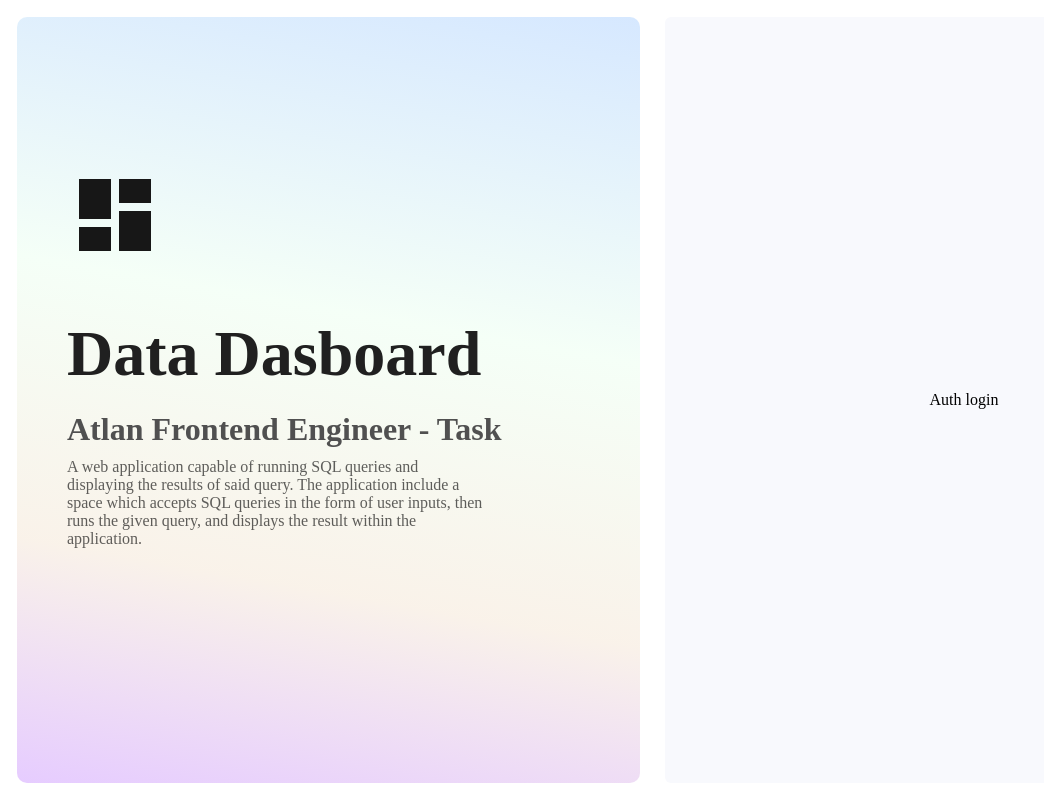
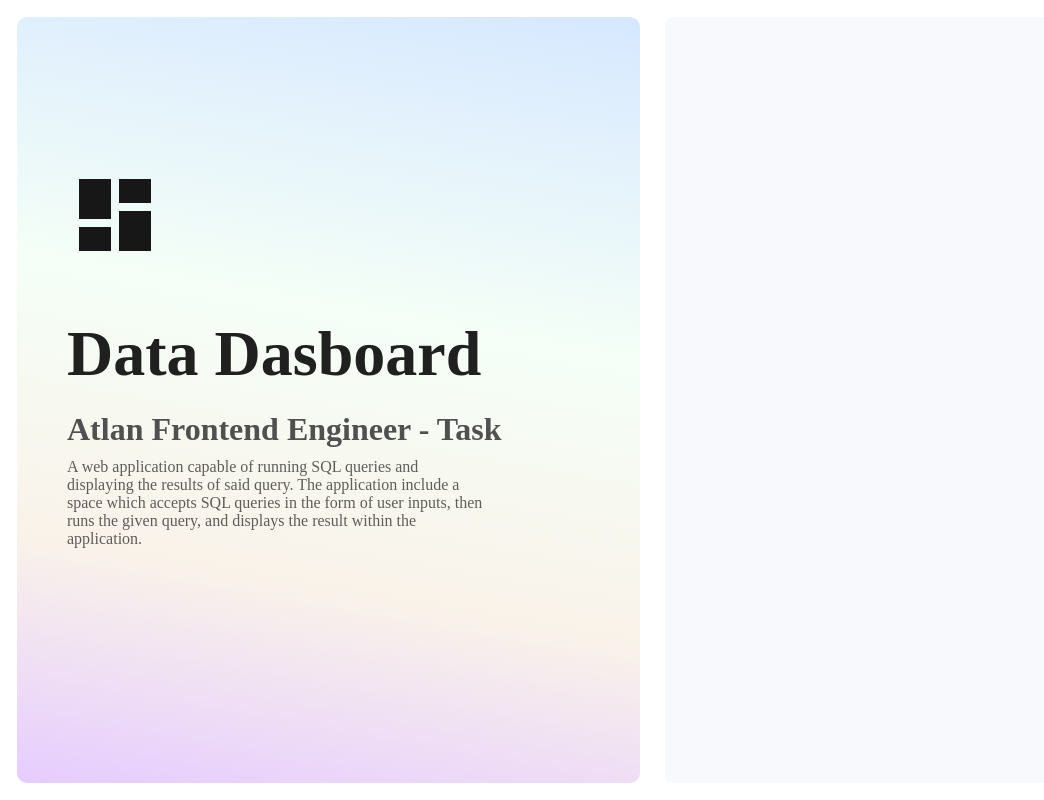
Before and after one commit to whiletrueee/atlanproject, a Next.js app: page / in a window 1280 px wide. Shown: the whole page, without its empty margins (0-1044 px from the left). Built offline with nearby package versions, Linux system fonts and the light colour scheme; a web font is replaced by a local one.

Commit message:
fix: file naming

```diff
--- a/src/components/auth/Auth.Login.tsx
+++ b/src/components/auth/Auth.Login.tsx
@@ -1,3 +1,7 @@
 export default function AuthLogin() {
-  return <div className="auth-dataArea">Auth login</div>;
+  return (
+    <div className="auth-dataArea">
+      <div className=""></div>
+    </div>
+  );
 }
--- a/src/pages/dashboard.tsx
+++ b/src/pages/dashboard.tsx
@@ -1,7 +1,7 @@
 import Head from "next/head";
 import * as React from "react";
-import SidePanel from "@/components/SidePanel";
-import TableArea from "@/components/TableArea";
+import SidePanel from "@/components/sidePanel";
+import TableArea from "@/components/tableArea";
 
 export default function Dashboard() {
   return (
--- a/src/pages/index.tsx
+++ b/src/pages/index.tsx
@@ -1,8 +1,6 @@
 import Head from "next/head";
 import { Inter } from "next/font/google";
 import * as React from "react";
-import SidePanel from "@/components/SidePanel";
-import TableArea from "@/components/TableArea";
 import AuthSidePanel from "@/components/auth/Auth.SidePanel";
 import AuthLogin from "@/components/auth/Auth.Login";
 
```
